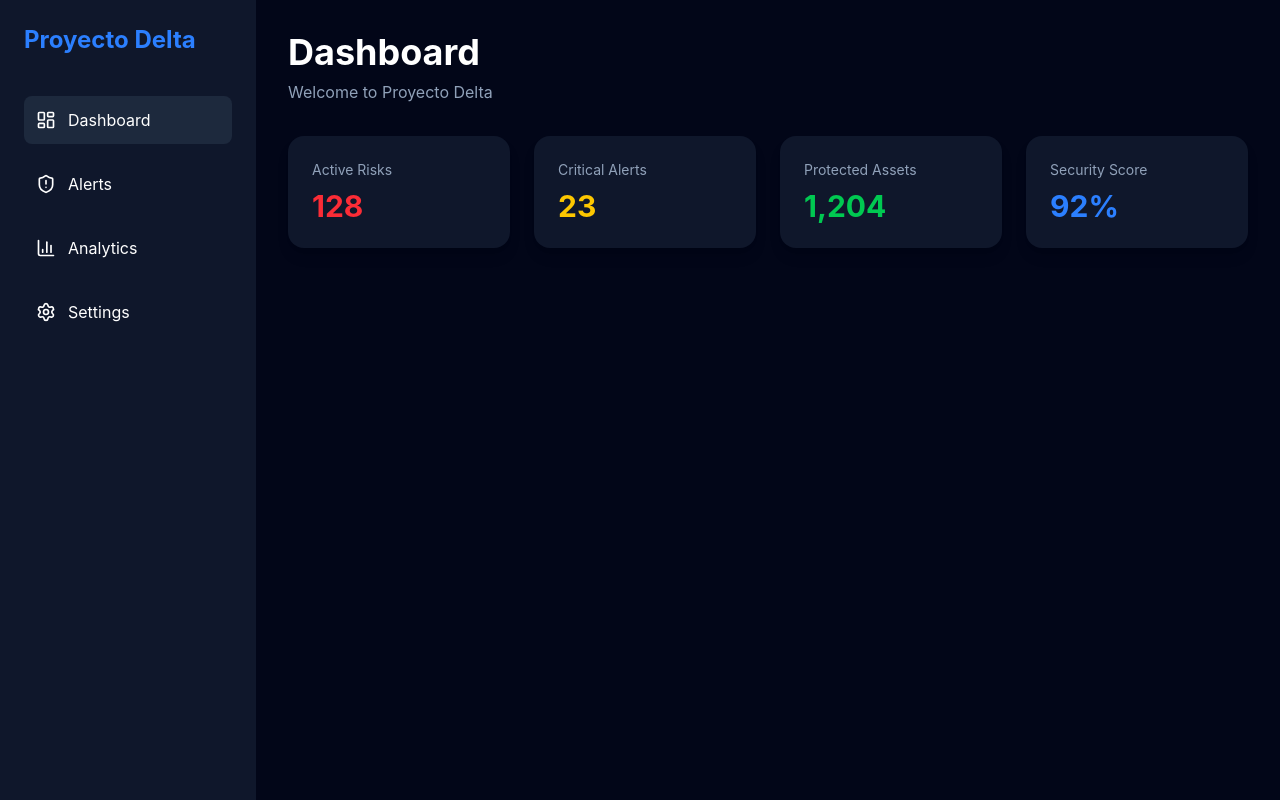
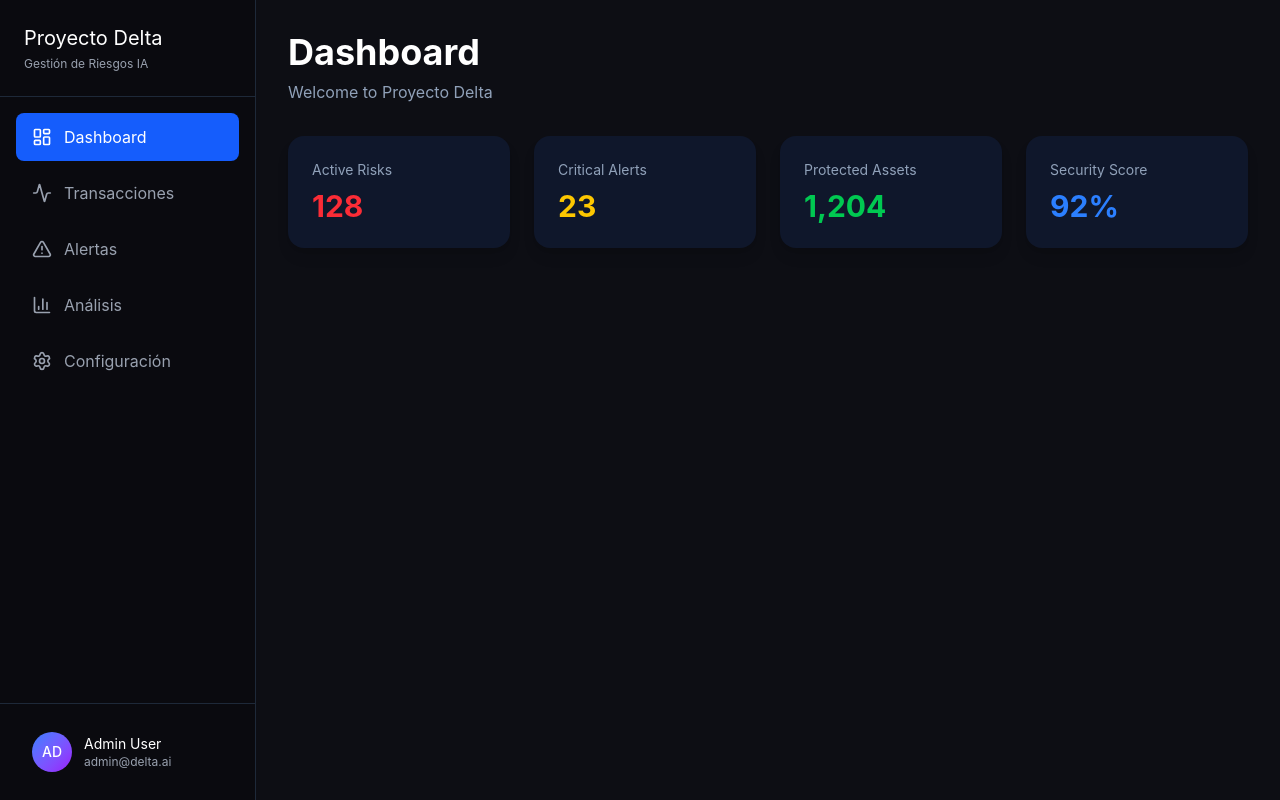
Before and after one commit to ERICKJLLO/Delta, a React app in the folder frontend/: page / in a window 1280 px wide. Built offline with nearby package versions, Linux system fonts and the light colour scheme; the HTML template or start-up script is replaced by a standard one.

Commit message:
Alinear sidebar con el mockup de Figma: navegación por secciones, estilos oscuros y perfil de usuario.

```diff
--- a/frontend/src/App.jsx
+++ b/frontend/src/App.jsx
@@ -1,11 +1,17 @@
+import { useState } from "react";
 import Sidebar from "./components/Sidebar";
 import MetricCard from "./components/MetricCard";
 
 function App() {
+  const [activeSection, setActiveSection] = useState("dashboard");
+
   return (
-    <div className="flex bg-slate-950 min-h-screen">
+    <div className="flex bg-[#0d0e14] min-h-screen">
 
-      <Sidebar />
+      <Sidebar
+        activeSection={activeSection}
+        setActiveSection={setActiveSection}
+      />
 
       <main className="flex-1 p-8 text-white">
 
--- a/frontend/src/components/Sidebar.jsx
+++ b/frontend/src/components/Sidebar.jsx
@@ -1,41 +1,60 @@
 import {
   LayoutDashboard,
-    ShieldAlert,
+  Activity,
+  AlertTriangle,
   BarChart3,
   Settings,
 } from "lucide-react";
 
-  function Sidebar() {
+function Sidebar({ activeSection, setActiveSection }) {
+  const menuItems = [
+    { id: "dashboard", label: "Dashboard", icon: LayoutDashboard },
+    { id: "transactions", label: "Transacciones", icon: Activity },
+    { id: "alerts", label: "Alertas", icon: AlertTriangle },
+    { id: "analysis", label: "Análisis", icon: BarChart3 },
+    { id: "settings", label: "Configuración", icon: Settings },
+  ];
+
   return (
-      <div className="w-64 h-screen bg-slate-900 text-white p-6 flex flex-col">
+    <div className="w-64 bg-[#0a0a0f] border-r border-gray-800 h-screen flex flex-col">
+      <div className="p-6 border-b border-gray-800">
+        <h1 className="text-xl text-white">Proyecto Delta</h1>
+        <p className="text-xs text-gray-400 mt-1">Gestión de Riesgos IA</p>
+      </div>
 
-        <h1 className="text-2xl font-bold text-blue-500 mb-10">
-          Proyecto Delta
-        </h1>
+      <nav className="flex-1 p-4">
+        {menuItems.map((item) => {
+          const Icon = item.icon;
+          const isActive = activeSection === item.id;
+          return (
+            <button
+              key={item.id}
+              type="button"
+              onClick={() => setActiveSection(item.id)}
+              className={`w-full flex items-center gap-3 px-4 py-3 rounded-lg mb-2 transition-all ${
+                isActive
+                  ? "bg-blue-600 text-white"
+                  : "text-gray-400 hover:bg-gray-800 hover:text-white"
+              }`}
+            >
+              <Icon className="w-5 h-5" />
+              <span>{item.label}</span>
+            </button>
+          );
+        })}
+      </nav>
 
-        <nav className="flex flex-col gap-4">
-
-          <button className="flex items-center gap-3 p-3 rounded-lg bg-slate-800 hover:bg-slate-700 transition">
-            <LayoutDashboard size={20} />
-            Dashboard
-          </button>
-
-          <button className="flex items-center gap-3 p-3 rounded-lg hover:bg-slate-800 transition">
-            <ShieldAlert size={20} />
-            Alerts
-          </button>
-
-          <button className="flex items-center gap-3 p-3 rounded-lg hover:bg-slate-800 transition">
-            <BarChart3 size={20} />
-            Analytics
-          </button>
-
-          <button className="flex items-center gap-3 p-3 rounded-lg hover:bg-slate-800 transition mt-auto">
-            <Settings size={20} />
-            Settings
-          </button>
-
-        </nav>
+      <div className="p-4 border-t border-gray-800">
+        <div className="flex items-center gap-3 px-4 py-3">
+          <div className="w-10 h-10 bg-gradient-to-br from-blue-500 to-purple-600 rounded-full flex items-center justify-center text-white text-sm font-medium">
+            AD
+          </div>
+          <div className="flex-1">
+            <p className="text-sm text-white">Admin User</p>
+            <p className="text-xs text-gray-400">admin@delta.ai</p>
+          </div>
+        </div>
+      </div>
     </div>
   );
 }
```
Lines whose indentation alone changed are shown as unchanged.
